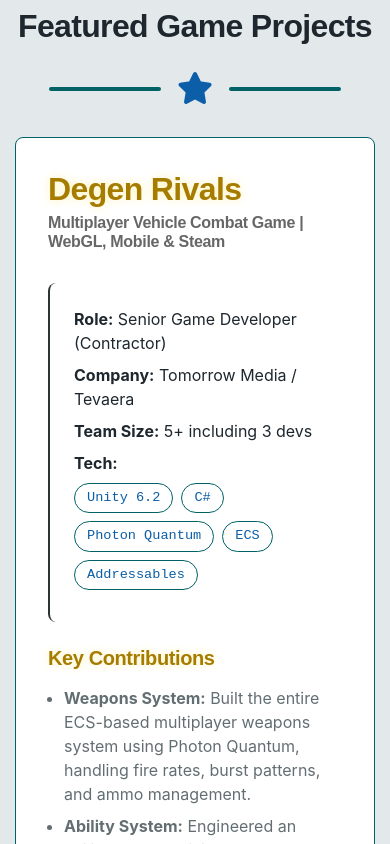
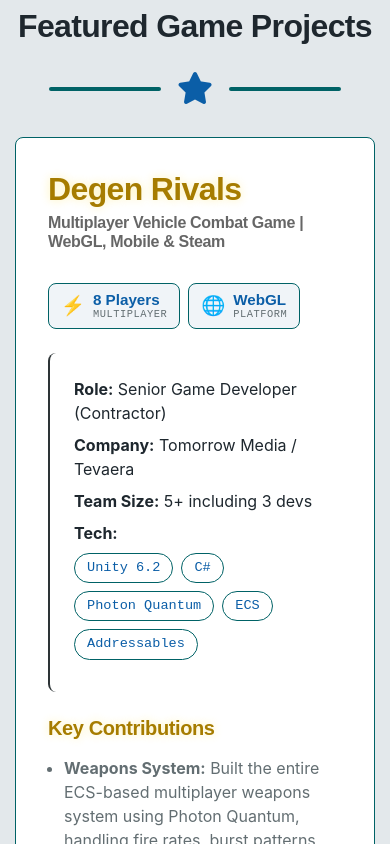
Before and after one commit to raulibarra/raulibarra.github.io, a React (Vite) app: page / in a window 390 px wide. Shown: the part 3560-4404 px from the top of the page. Built offline with nearby package versions, Linux system fonts and the light colour scheme.

Commit message:
Adding metric badges for projects and updated project metrics

```diff
--- a/src/components/ProjectCard.jsx
+++ b/src/components/ProjectCard.jsx
@@ -1,6 +1,6 @@
 import React from 'react';
 
-const ProjectCard = ({ project, layout }) => {
+const ProjectCard = ({ project, layout, theme }) => {
     const isPersonal = layout === 'personal';
     const labelText = isPersonal ? '🎮 Playable Demo' : (project.demoLabel || '🎮 Demo Reel');
 
@@ -10,6 +10,27 @@
     // Embed height: Itch.io widgets are usually shorter (167px) than YouTube videos.
     // We can pass a prop or determine it.
     const embedHeight = project.embedHeight || (isPersonal ? '167' : null);
+
+    // Build the embed URL with theme parameter for itch.io embeds
+    const getEmbedSrc = () => {
+        const baseUrl = project.embedSrc;
+
+        // Check if it's an itch.io embed
+        if (baseUrl && baseUrl.includes('itch.io/embed/')) {
+            // Only add dark=true when in dark mode, omit parameter in light mode
+            if (theme === 'dark') {
+                const separator = baseUrl.includes('?') ? '&' : '?';
+                return `${baseUrl}${separator}dark=true`;
+            }
+            // In light mode, return the base URL without the dark parameter
+            return baseUrl;
+        }
+
+        // For non-itch.io embeds (like YouTube), return as-is
+        return baseUrl;
+    };
+
+    const embedSrc = getEmbedSrc();
 
     return (
         <div className="project-card">
@@ -23,6 +44,21 @@
                     <h5 className="text-accent mb-0">{labelText}</h5>
                 </div>
             </div>
+
+            {/* Metrics Section - Optional quantified achievements */}
+            {project.metrics && project.metrics.length > 0 && (
+                <div className="project-metrics mb-4">
+                    {project.metrics.map((metric, index) => (
+                        <div key={index} className="metric-badge">
+                            <span className="metric-icon">{metric.icon || '📊'}</span>
+                            <div className="metric-content">
+                                <span className="metric-value">{metric.value}</span>
+                                <span className="metric-label">{metric.label}</span>
+                            </div>
+                        </div>
+                    ))}
+                </div>
+            )}
 
             <div className="row">
                 {/* Left column: Project details */}
@@ -66,10 +102,11 @@
                     {isPersonal ? (
                         <div className="mb-3 embed-container">
                             <iframe
+                                key={`${project.id}-${theme}`}
                                 width="100%"
                                 height={embedHeight}
                                 frameBorder="0"
-                                src={project.embedSrc}
+                                src={embedSrc}
                                 title={project.title}
                                 loading="lazy"
                                 sandbox="allow-scripts allow-same-origin allow-popups allow-pointer-lock allow-forms"
@@ -80,7 +117,8 @@
                     ) : (
                         <div className="media-wrapper">
                             <iframe
-                                src={project.embedSrc}
+                                key={`${project.id}-${theme}`}
+                                src={embedSrc}
                                 title={project.title}
                                 loading="lazy"
                                 allow="accelerometer; autoplay; clipboard-write; encrypted-media; gyroscope; picture-in-picture; web-share"
--- a/src/components/ProjectsList.jsx
+++ b/src/components/ProjectsList.jsx
@@ -18,7 +18,8 @@
     description,
     toggleLabel,
     toggleIcon,
-    onToggle
+    onToggle,
+    theme
 }) => (
     <section className="page-section portfolio text-white" id={id}>
         <div className="container">
@@ -39,7 +40,7 @@
             {/* Project Grid */}
             <div className="portfolio-grid">
                 {projects.map(project => (
-                    <ProjectCard key={project.id} project={project} layout={layout} />
+                    <ProjectCard key={project.id} project={project} layout={layout} theme={theme} />
                 ))}
             </div>
 
@@ -63,7 +64,7 @@
     </section>
 );
 
-const ProjectsList = ({ activeSection, onToggleSection }) => {
+const ProjectsList = ({ activeSection, onToggleSection, theme }) => {
     return (
         <>
             {activeSection === 'featured' && (
@@ -75,6 +76,7 @@
                     toggleLabel="Personal Projects"
                     toggleIcon="bi-controller"
                     onToggle={() => onToggleSection('personal')}
+                    theme={theme}
                 />
             )}
 
@@ -88,6 +90,7 @@
                     toggleLabel="Featured Projects"
                     toggleIcon="bi-arrow-left-circle"
                     onToggle={() => onToggleSection('featured')}
+                    theme={theme}
                 />
             )}
         </>
--- a/src/data/projects.js
+++ b/src/data/projects.js
@@ -8,6 +8,11 @@
         company: "Tomorrow Media / Tevaera",
         teamSize: "5+ including 3 devs",
         tech: ["Unity 6.2", "C#", "Photon Quantum", "ECS", "Addressables"],
+        // Optional: Add quantified metrics/achievements
+        metrics: [
+            { icon: "⚡", value: "8 Players", label: "Multiplayer" },
+            { icon: "🌐", value: "WebGL", label: "Platform" }
+        ],
         keyFeaturesTitle: "Key Contributions",
         keyPoints: [
             { strong: "Weapons System:", text: "Built the entire ECS-based multiplayer weapons system using Photon Quantum, handling fire rates, burst patterns, and ammo management." },
@@ -32,6 +37,10 @@
         company: "Redemption Games Inc.",
         teamSize: "10+ including 6 devs",
         tech: ["Unity", "C#", "Photon Quantum", "Firebase"],
+        metrics: [
+            { icon: "📥", value: "10k+", label: "Installs" },
+            { icon: "⚡", value: "30%", label: "Performance Boost" },
+        ],
         keyFeaturesTitle: "Key Contributions",
         keyPoints: [
             { strong: "Core Gameplay Features:", text: "Prototyped key systems like Home panel tabs, Post Level Win/Lose sequences, and the Trophy Road progression system." },
@@ -53,10 +62,15 @@
         title: "Power Rangers: Morphin Legends",
         subtitle: "Turn-Based RPG with Data-Driven Systems",
         demoLabel: "🎮 Demo Reel",
-        role: "Senior Game Developer (Contractor)",
+        role: "Senior Game Developer",
         company: "nWay Inc.",
         teamSize: "15+ including 7 devs",
         tech: ["Unity", "C#", "Data-Driven Architecture"],
+        metrics: [
+            { icon: "📥", value: "50k+", label: "Installs" },
+            { icon: "⚡", value: "50%", label: "Less Debug Time" },
+            { icon: "💾", value: "30%", label: "Memory Saved" }
+        ],
         keyFeaturesTitle: "Key Contributions",
         keyPoints: [
             { strong: "Abilities System Refactor:", text: "Restructured prototype system for reusability and unit testing." },
@@ -81,6 +95,11 @@
         company: "Giant Monkey Robot",
         teamSize: "15+ including 6 devs",
         tech: ["Unity", "C#", "NodeJS", "Redis"],
+        metrics: [
+            { icon: "📥", value: "10M+", label: "Installs" },
+            { icon: "📈", value: "+30%", label: "Active Players" },
+            { icon: "⚔️", value: "Raid Boss", label: "Key Feature" }
+        ],
         keyFeaturesTitle: "Key Contributions",
         keyPoints: [
             { strong: "Complex Ability System:", text: "Expanded data-driven ability system with chained/conditional effects and enhanced editor tools." },
@@ -105,6 +124,11 @@
         company: "Utopic Studio Spa",
         teamSize: "5 including 2 devs",
         tech: ["Unity", "Google Cardboard", "C#", "Steam Audio"],
+        metrics: [
+            { icon: "🥽", value: "VR", label: "Platform" },
+            { icon: "♾️", value: "Infinite", label: "Scrolling Map" },
+            { icon: "🔄", value: "5x", label: "Replayability" }
+        ],
         keyFeaturesTitle: "Key Contributions",
         keyPoints: [
             { strong: "Infinite Scrolling System:", text: "Built dynamic map generation with spline-based movement." },
@@ -129,6 +153,11 @@
         company: "DeNa Santiago",
         teamSize: "20+ including 7 devs",
         tech: ["Unity", "C#", "NodeJS", "Custom Shaders"],
+        metrics: [
+            { icon: "📥", value: "1M+", label: "Installs" },
+            { icon: "⚡", value: "50%", label: "Faster Loading" },
+            { icon: "⚔️", value: "Raid Boss", label: "Multi-Player" }
+        ],
         keyFeaturesTitle: "Key Contributions",
         keyPoints: [
             { strong: "Fog of War System:", text: "Built a custom shader-based visibility system revealing areas in real-time." },
@@ -153,6 +182,11 @@
         company: "DeNa Santiago",
         teamSize: "60+ including 8 devs",
         tech: ["Unity", "C#", "Custom Shaders", "ETC Compression"],
+        metrics: [
+            { icon: "📥", value: "1M+", label: "Installs" },
+            { icon: "🗜️", value: "35%", label: "Smaller APK" },
+            { icon: "⚡", value: "OpenGL 2.0", label: "Optimized" }
+        ],
         keyFeaturesTitle: "Key Contributions",
         keyPoints: [
             { strong: "Data-Driven Abilities:", text: "Expanded system for towers/chars with instant stat changes and AOE mechanics." },
@@ -177,6 +211,11 @@
         subtitle: "Third-Person Open-World Prototype with Adaptive Audio",
         focus: "Character Systems & AI Programming",
         tech: ["Unity", "C#", "Mecanim", "Wwise", "Google Resonance"],
+        metrics: [
+            { icon: "🗺️", value: "5 Biomes", label: "Open World" },
+            { icon: "🎧", value: "Wwise + Resonance", label: "Spatial Audio" },
+            { icon: "🎵", value: "Adaptive", label: "Music System" }
+        ],
         keyFeaturesTitle: "Key Features",
         keyPoints: [
             { strong: "Modular Character System:", text: "Architected a flexible character framework supporting stats, weapon mechanics, and AI behaviors for both player and enemies." },
@@ -185,7 +224,7 @@
             { strong: "Interactive Audio:", text: "Engineered terrain-detection footsteps, material-based weapon impacts, and Wwise-powered adaptive music." },
             { strong: "Biome-Based Design:", text: "Created 5 open-world environments with spatial audio using Google Resonance and time-of-day cycles." }
         ],
-        embedSrc: "https://itch.io/embed/3710091?dark=true",
+        embedSrc: "https://itch.io/embed/3710091",
         embedLinkText: "Echoes of the Forgotten Isle",
         embedLinkUrl: "https://gamingsoft.itch.io/echoes-of-the-forgotten-isle",
         mediaDescription: "Explore an open-world prototype with modular character systems and adaptive audio. Experience terrain-aware interactions and intelligent enemy AI.",
@@ -201,6 +240,11 @@
         subtitle: "2.5D Online Multiplayer Arena Combat",
         focus: "Multiplayer Networking & Audio",
         tech: ["Unity", "C#", "Photon Quantum"],
+        metrics: [
+            { icon: "⏱️", value: "20 Days", label: "Dev Time" },
+            { icon: "👥", value: "6 Players", label: "Multiplayer" },
+            { icon: "🎵", value: "Original", label: "Music & SFX" }
+        ],
         keyFeaturesTitle: "Key Features",
         keyPoints: [
             { strong: "Multiplayer Arena Combat:", text: "Created a 6-player arena with wave-based spawning and real-time combat mechanics." },
@@ -208,7 +252,7 @@
             { strong: "Dynamic Difficulty:", text: "Built a progressive wave system that increases challenge and rewards." },
             { strong: "Adaptive Audio:", text: "Designed dynamic music transitions responding to gameplay intensity." }
         ],
-        embedSrc: "https://itch.io/embed/3053062?bg_color=222222&fg_color=eeeeee&border_color=363636",
+        embedSrc: "https://itch.io/embed/3053062",
         embedLinkText: "Spooky Arena",
         embedLinkUrl: "https://gamingsoft.itch.io/spooky-arena",
         mediaDescription: "Fast-paced 6-player arena combat where strategy meets reflexes. Battle waves of enemies while competing against other players.",
@@ -223,6 +267,11 @@
         subtitle: "3D FPS with Interactive Audio Systems",
         focus: "C++ Programming & Audio Systems",
         tech: ["Unreal Engine", "C++", "Blueprints", "MetaSounds"],
+        metrics: [
+            { icon: "🔧", value: "C++ & BP", label: "Dual Scripting" },
+            { icon: "🤖", value: "3 AI Types", label: "Behavior Trees" },
+            { icon: "🎧", value: "Metasounds", label: "Procedural Audio" }
+        ],
         keyFeaturesTitle: "Key Features",
         keyPoints: [
             { strong: "Core FPS Mechanics:", text: "Implemented aiming, shooting, projectile physics, and VFX systems using C++." },
@@ -230,7 +279,7 @@
             { strong: "Interactive Audio:", text: "Created MetaSounds-powered dynamic music that intensifies during combat." },
             { strong: "Player Progression:", text: "Built stats tracking for damage, kills, and health with an intuitive HUD." }
         ],
-        embedSrc: "https://itch.io/embed/1784074?dark=true",
+        embedSrc: "https://itch.io/embed/1784074",
         embedLinkText: "Simple FPS & MetaSounds Demo",
         embedLinkUrl: "https://gamingsoft.itch.io/simple-fps-metasounds-demo",
         mediaDescription: "Immersive third-person combat with intelligent enemies that adapt to your tactics. The music intensifies as battles heat up.",
@@ -246,6 +295,11 @@
         subtitle: "Enhanced Asteroids with D.O.T.S. Performance System",
         focus: "Performance Optimization & D.O.T.S.",
         tech: ["Unity", "C#", "D.O.T.S.", "ECS"],
+        metrics: [
+            { icon: "⚡", value: "D.O.T.S.", label: "ECS System" },
+            { icon: "🎵", value: "Original", label: "Music & SFX" },
+            { icon: "🔧", value: "Pooling", label: "Optimized" }
+        ],
         keyFeaturesTitle: "Key Features",
         keyPoints: [
             { strong: "High-Performance D.O.T.S.:", text: "Implemented Unity's Data-Oriented Technology Stack for optimal performance with hundreds of entities." },
@@ -253,7 +307,7 @@
             { strong: "Optimized Audio:", text: "Built a pooled audio system for efficient SFX playback and composed original music." },
             { strong: "Smart Object Pooling:", text: "Implemented object pooling for bullets and effects to reduce garbage collection." }
         ],
-        embedSrc: "https://itch.io/embed/1392077?dark=true",
+        embedSrc: "https://itch.io/embed/1392077",
         embedLinkText: "Asteroids Game Demo",
         embedLinkUrl: "https://gamingsoft.itch.io/asteroids-game-demo",
         mediaDescription: "Classic space shooter with modern enhancements. Collect weapon upgrades and experience smooth performance with hundreds of asteroids.",
@@ -268,6 +322,11 @@
         subtitle: "Physics-Based Platformer with Cinematic Systems",
         focus: "Cinematic Tools & Physics Systems",
         tech: ["Unity", "C#", "Cinemachine", "Timeline"],
+        metrics: [
+            { icon: "🎬", value: "Cinemachine", label: "Camera System" },
+            { icon: "⏱️", value: "Timeline", label: "Sequences" },
+            { icon: "🎵", value: "Beat-Synced", label: "Music System" }
+        ],
         keyFeaturesTitle: "Key Features",
         keyPoints: [
             { strong: "Advanced Camera Systems:", text: "Implemented Cinemachine for smooth player tracking, confinement, and camera shake." },
@@ -275,7 +334,7 @@
             { strong: "Cinematic Storytelling:", text: "Developed in-game cutscenes using Unity Timeline and dialogue systems." },
             { strong: "Optimized Audio:", text: "Built a pooled audio manager with intro-loop music systems." }
         ],
-        embedSrc: "https://itch.io/embed/455929?dark=true",
+        embedSrc: "https://itch.io/embed/455929",
         embedLinkText: "2D Funky Platformer Audio Demo",
         embedLinkUrl: "https://gamingsoft.itch.io/2d-funky-platformer-demo",
         mediaDescription: "Adventure through dynamic environments with realistic water physics. Follow the story through interactive cutscenes.",
@@ -291,6 +350,11 @@
         subtitle: "Backend-Integrated Infinite Jumper with Anti-Cheat Systems",
         focus: "Backend Integration & Security",
         tech: ["Unity", "C#", "PlayFab", "Node.js"],
+        metrics: [
+            { icon: "☁️", value: "PlayFab", label: "Backend + Leaderboards" },
+            { icon: "♾️", value: "Infinite", label: "Runner System" },
+            { icon: "🎮", value: "Chiptune", label: "Folk Fusion" }
+        ],
         keyFeaturesTitle: "Key Features",
         keyPoints: [
             { strong: "Secure Backend Architecture:", text: "Integrated PlayFab with custom cloud functions for anti-cheat score validation." },
@@ -298,7 +362,7 @@
             { strong: "Dynamic Remote Configuration:", text: "Implemented PlayFab-driven remote parameters for difficulty and balance." },
             { strong: "Complete UI/UX:", text: "Designed integrated leaderboards, player progression, and energy systems." }
         ],
-        embedSrc: "https://itch.io/embed/482032?dark=true",
+        embedSrc: "https://itch.io/embed/482032",
         embedLinkText: "Slippery Logs",
         embedLinkUrl: "https://gamingsoft.itch.io/slippery-logs",
         mediaDescription: "Endless jumping action with global leaderboards and real-time competition. Scores are validated server-side.",
@@ -314,6 +378,11 @@
         subtitle: "Customizable Romance Game with Dynamic Storytelling",
         focus: "Custom Content & Narrative Systems",
         tech: ["Unity", "C#", "Custom Tools"],
+        metrics: [
+            { icon: "🎨", value: "Customizable", label: "Characters & Story" },
+            { icon: "🎵", value: "Adaptive", label: "Music Themes" },
+            { icon: "💝", value: "Shareable", label: "Experience" }
+        ],
         keyFeaturesTitle: "Key Features",
         keyPoints: [
             { strong: "Dynamic Customization:", text: "Created a content editor for personalized titles, sprites, and messages." },
@@ -321,7 +390,7 @@
             { strong: "Adaptive Audio:", text: "Developed character-specific music themes that change based on choices." },
             { strong: "UI/UX Design:", text: "Designed intuitive navigation and emotional feedback systems." }
         ],
-        embedSrc: "https://itch.io/embed/577853?dark=true",
+        embedSrc: "https://itch.io/embed/577853",
         embedLinkText: "Your Love as a Gift",
         embedLinkUrl: "https://gamingsoft.itch.io/your-love-as-a-gift",
         mediaDescription: "A heartfelt interactive experience. Customize everything from characters to messages for a truly personal adventure.",
--- a/src/index.css
+++ b/src/index.css
@@ -223,6 +223,18 @@
 .btn-social:hover {
   transform: translateY(-3px);
   box-shadow: 0 5px 15px rgba(102, 252, 241, 0.3);
+}
+
+/* Light Theme: Make social buttons visible with dark colors */
+.light-theme .btn-outline-light {
+  color: var(--text-heading);
+  border-color: var(--text-heading);
+}
+
+.light-theme .btn-outline-light:hover {
+  color: var(--accent-cyan);
+  border-color: var(--accent-cyan);
+  background-color: rgba(11, 94, 167, 0.1);
 }
 
 /* Divider Base Styles (Missing from Bootstrap/Theme) */
@@ -1172,5 +1184,85 @@
   .company-logo-strip {
     display: none;
   }
+}
 
+/* =========================================
+   Project Metrics Badges
+   ========================================= */
+
+.project-metrics {
+  display: flex;
+  flex-wrap: wrap;
+  gap: 12px;
 }
+
+.metric-badge {
+  display: inline-flex;
+  align-items: center;
+  gap: 10px;
+  background: var(--hero-overlay-solid);
+  border: 1px solid var(--accent-teal);
+  border-radius: var(--radius-soft);
+  padding: 10px 16px;
+  -webkit-backdrop-filter: blur(8px);
+  backdrop-filter: blur(8px);
+  transition: all 0.3s ease;
+}
+
+.metric-badge:hover {
+  transform: translateY(-2px);
+  box-shadow: 0 4px 15px rgba(102, 252, 241, 0.2);
+  border-color: var(--accent-cyan);
+}
+
+.metric-icon {
+  font-size: 1.5rem;
+  line-height: 1;
+}
+
+.metric-content {
+  display: flex;
+  flex-direction: column;
+  gap: 2px;
+}
+
+.metric-value {
+  font-family: var(--font-heading);
+  font-size: 1.1rem;
+  font-weight: 700;
+  color: var(--accent-cyan);
+  line-height: 1;
+}
+
+.metric-label {
+  font-family: var(--font-code);
+  font-size: 0.7rem;
+  color: var(--text-muted);
+  text-transform: uppercase;
+  letter-spacing: 0.05em;
+  line-height: 1;
+}
+
+/* Mobile responsive */
+@media (max-width: 576px) {
+  .project-metrics {
+    gap: 8px;
+  }
+
+  .metric-badge {
+    padding: 8px 12px;
+    gap: 8px;
+  }
+
+  .metric-icon {
+    font-size: 1.2rem;
+  }
+
+  .metric-value {
+    font-size: 0.95rem;
+  }
+
+  .metric-label {
+    font-size: 0.65rem;
+  }
+}
```
